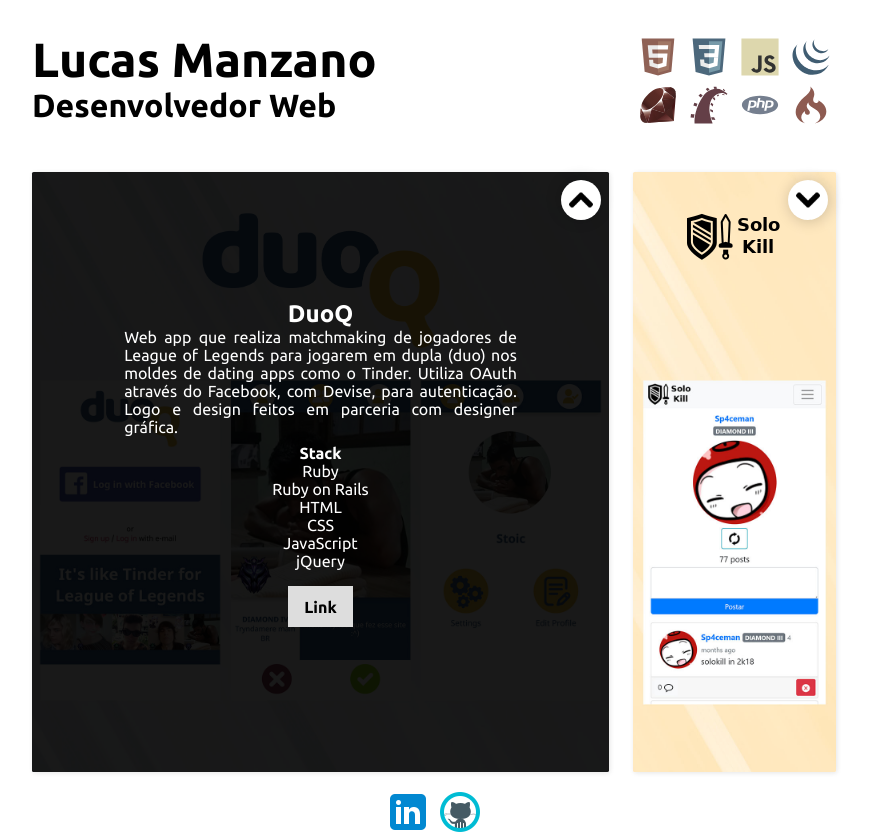
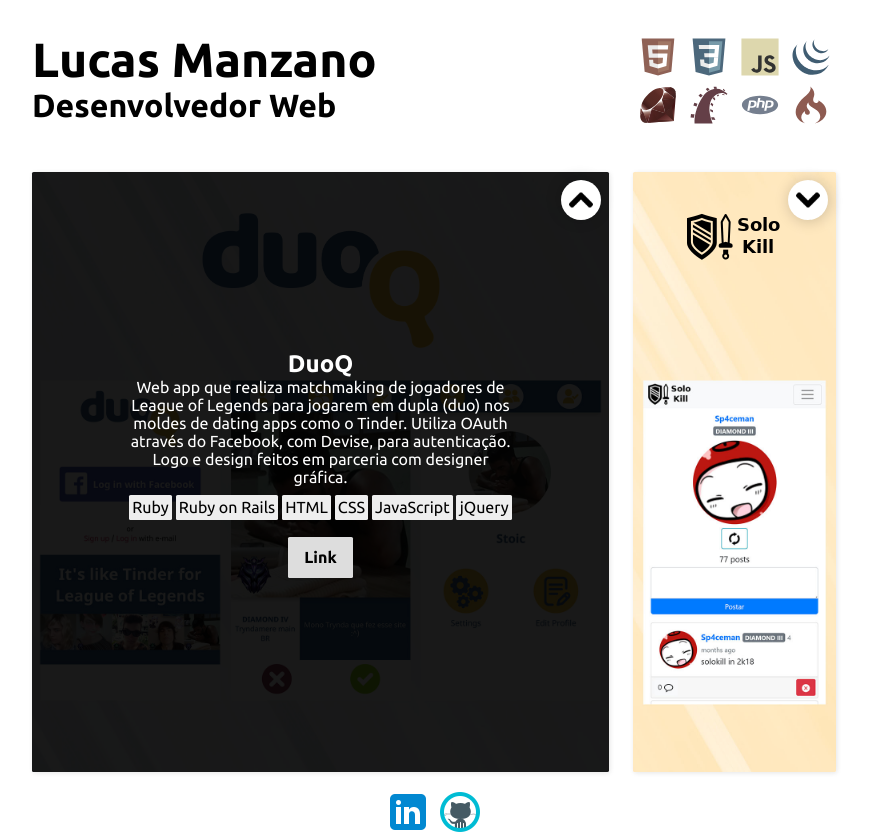
Before and after one commit to lucasmfarias1/personal-website, a plain HTML site: page index.html in a window 1280 px wide. Both pictures are taken after a click on the element 787 px from the left and 199 px from the top of the page. Shown: the whole page, without its empty margins (206-1075 px from the left). Drawn offline with nearby package versions, Linux system fonts and the light colour scheme.

Commit message:
adjust btn radius; fix lang icons hover effects; switch paragraphs alignment to center instead of justify; make stack into tags instead of list; correctly set lang as pt-br

```diff
--- a/css/main.css
+++ b/css/main.css
@@ -36,6 +36,10 @@ h4 {
   font-size: 1rem;
 }
 
+p {
+
+}
+
 a {
   color: #005;
   text-decoration: none;
@@ -55,6 +59,7 @@ a:hover {
   font-weight: 700;
   padding: 0.7rem 1rem;
   margin: 1rem;
+  border-radius: 0.1rem;
   display: inline-block;
   transition: 0.4s background-color;
 }
@@ -124,7 +129,7 @@ aside {
   filter: grayscale(0.7);
 }
 
-.langs img:hover {
+.lang:hover img {
   filter: grayscale(0);
 }
 
@@ -203,17 +208,25 @@ aside {
   height: 600px;
   padding: 0.5rem;
   border-radius: 0.1rem;
-  transition: background 1s ease;
   justify-content: center;
 }
 
 .overlay p {
   margin-bottom: 0.5rem;
-  text-align: justify;
+  text-align: center;
 }
 
 .overlay ul {
   list-style: none;
+}
+
+.overlay ul li {
+  display: inline-block;
+  padding: 0.2rem;
+  margin: 0.1rem 0;
+  border-radius: 0.1rem;
+  background-color: #eee;
+  color: #000;
 }
 
 .overlay-flex {
--- a/index.html
+++ b/index.html
@@ -1,5 +1,5 @@
 <!DOCTYPE html>
-<html lang="en" dir="ltr">
+<html lang="pt-br" dir="ltr">
   <head>
     <meta charset="utf-8">
     <meta name="viewport" content="width=device-width, initial-scale=1.0">
@@ -11,7 +11,7 @@
 
     <header>
       <div id="cabecalho">
-        <h1>Lucas Manzano</h1><br>
+        <h1>Lucas Manzano</h1>
         <h2>Desenvolvedor Web</h2>
       </div>
 
@@ -68,7 +68,7 @@
             <div class="overlay-flex">
               <h3>DuoQ</h3>
               <p>Web app que realiza matchmaking de jogadores de League of Legends para jogarem em dupla (duo) nos moldes de dating apps como o Tinder. Utiliza OAuth através do Facebook, com Devise, para autenticação. Logo e design feitos em parceria com designer gráfica.</p>
-              <h4>Stack</h4>
+
               <ul>
                 <li>Ruby</li>
                 <li>Ruby on Rails</li>
@@ -89,7 +89,7 @@
             <div class="overlay-flex">
               <h3>SoloKill</h3>
               <p>Web app desenvolvido para ser um Twitter clone que usa a API da Riot Games para integrar a conta do usuário com sua conta do jogo League of Legends e representar o usuário com seu nome de jogador. Utiliza OAuth através do Facebook, com Devise, para autenticação.</p>
-              <h4>Stack</h4>
+
               <ul>
                 <li>Ruby</li>
                 <li>Ruby on Rails</li>
```
